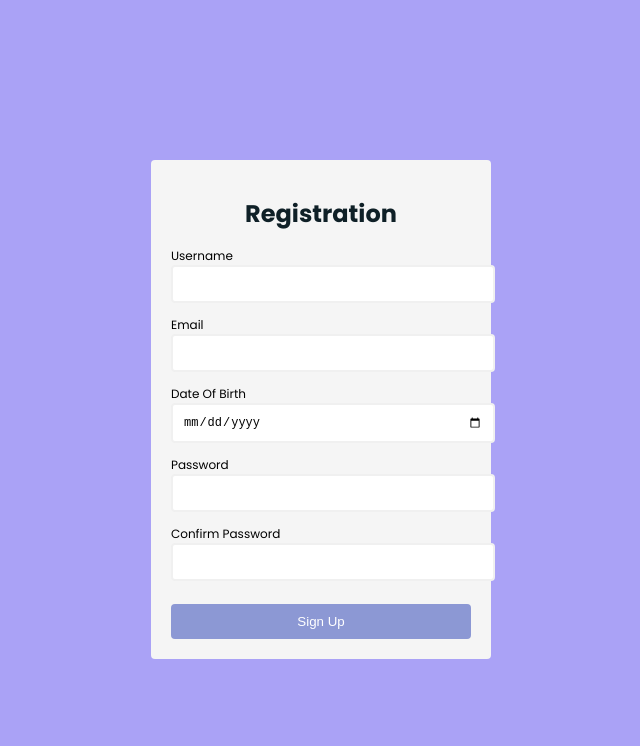
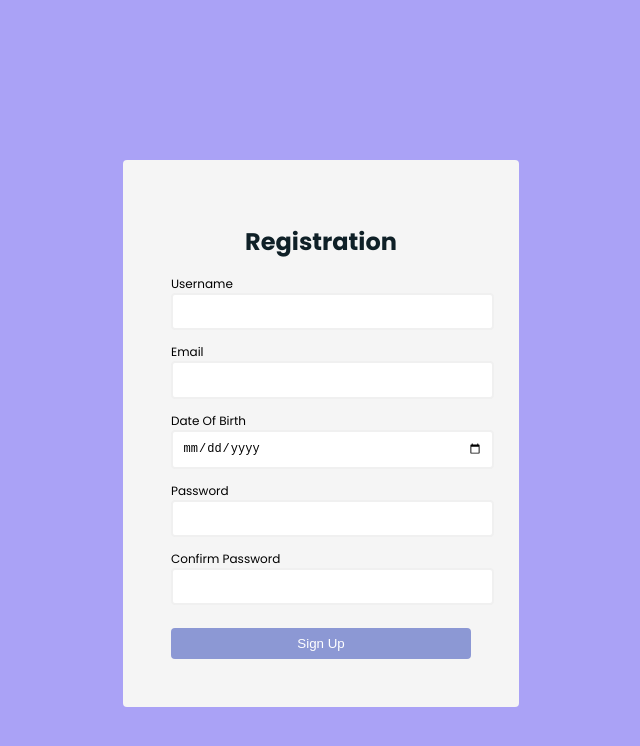
Before and after one commit to tring-sarankumar/HTMLWithForms, a plain HTML site: page index.html in a window 1280 px wide. Shown: the whole page, without its empty margins (319-959 px from the left). Drawn offline with Linux system fonts and the light colour scheme.

Commit message:
initial commit

```diff
--- a/styles.css
+++ b/styles.css
@@ -6,7 +6,7 @@ body {
 #form {
     width: 300px;
     margin: 20vh auto 0 auto;
-    padding: 20px;
+    padding: 3rem;
     background-color: whitesmoke;
     border-radius: 4px;
     font-size: 12px;
@@ -18,7 +18,7 @@ body {
 }
 
 #form button {
-    padding: 10px;
+    padding: 0.5rem;
     margin-top: 10px;
     width: 100%;
     color: white;
@@ -37,7 +37,7 @@ body {
 	border-radius: 4px;
 	display: block;
 	font-size: 12px;
-	padding: 10px;
+	padding: 0.6rem;
 	width: 100%;
 }
 
```
